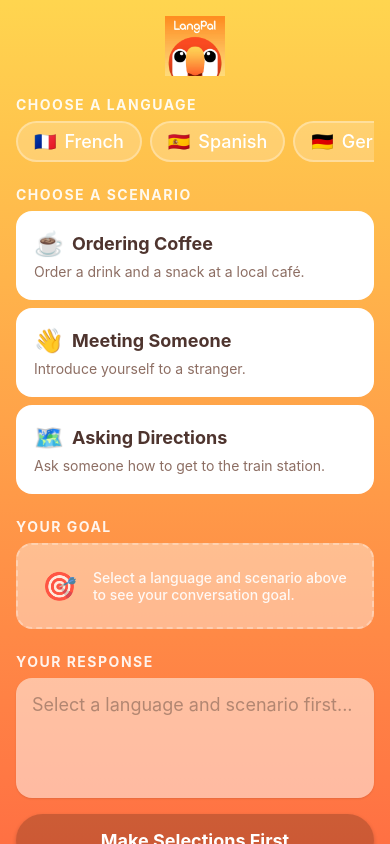
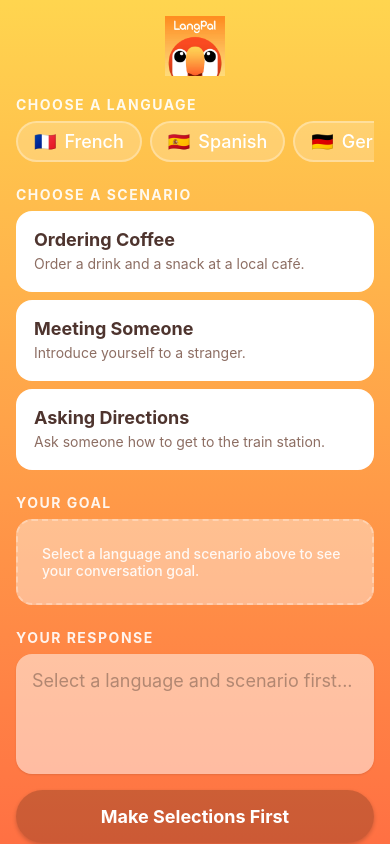
Before and after one commit to Jason-Tan1/LangPal-TakeHome, a React Native app: screen / in a window 390 px wide. Built offline with nearby package versions, Linux system fonts and the light colour scheme.

Commit message:
Remove: Logic and Emoji's

```diff
--- a/src/components/ConversationPrompt.tsx
+++ b/src/components/ConversationPrompt.tsx
@@ -17,7 +17,6 @@ export const ConversationPrompt: React.FC<ConversationPromptProps> = ({
             <View style={styles.container}>
                 <Text style={styles.label}>Your Goal</Text>
                 <View style={styles.placeholderCard}>
-                    <Text style={styles.placeholderEmoji}>🎯</Text>
                     <Text style={styles.placeholderText}>
                         Select a language and scenario above to see your conversation goal.
                     </Text>
@@ -34,7 +33,6 @@ export const ConversationPrompt: React.FC<ConversationPromptProps> = ({
         <View style={styles.container}>
             <Text style={styles.label}>Your Goal</Text>
             <View style={styles.card}>
-                <Text style={styles.mascot}>🦜</Text>
                 <View style={styles.promptContent}>
                     <Text style={styles.text}>{prompt.goal}</Text>
                     {prompt.hints.length > 0 && (
@@ -74,10 +72,6 @@ const styles = StyleSheet.create({
         shadowRadius: 4,
         elevation: 3,
     },
-    mascot: {
-        fontSize: 32,
-        marginRight: SPACING.m,
-    },
     promptContent: {
         flex: 1,
     },
@@ -115,11 +109,6 @@ const styles = StyleSheet.create({
         borderColor: 'rgba(255, 255, 255, 0.3)',
         borderStyle: 'dashed',
     },
-    placeholderEmoji: {
-        fontSize: 28,
-        marginRight: SPACING.m,
-        opacity: 0.7,
-    },
     placeholderText: {
         color: 'rgba(255, 255, 255, 0.9)',
         fontSize: FONT_SIZES.s,
--- a/src/components/ScenarioSelector.tsx
+++ b/src/components/ScenarioSelector.tsx
@@ -31,7 +31,6 @@ export const ScenarioSelector: React.FC<ScenarioSelectorProps> = ({
                             onPress={() => onSelect(scenario)}
                         >
                             <View style={styles.header}>
-                                <Text style={styles.emoji}>{scenario.emoji}</Text>
                                 <Text style={[
                                     styles.title,
                                     isSelected ? styles.titleSelected : styles.titleUnselected
@@ -84,10 +83,6 @@ const styles = StyleSheet.create({
         alignItems: 'center',
         marginBottom: SPACING.xs,
     },
-    emoji: {
-        fontSize: FONT_SIZES.l,
-        marginRight: SPACING.s,
-    },
     title: {
         fontSize: FONT_SIZES.m,
         fontWeight: '700',
--- a/src/constants/data.ts
+++ b/src/constants/data.ts
@@ -40,19 +40,16 @@ export const SCENARIOS: Scenario[] = [
         id: 'cafe',
         title: 'Ordering Coffee',
         description: 'Order a drink and a snack at a local café.',
-        emoji: '☕',
     },
     {
         id: 'greeting',
         title: 'Meeting Someone',
         description: 'Introduce yourself to a stranger.',
-        emoji: '👋',
     },
     {
         id: 'directions',
         title: 'Asking Directions',
         description: 'Ask someone how to get to the train station.',
-        emoji: '🗺️',
     },
 ];
 
--- a/src/types/index.ts
+++ b/src/types/index.ts
@@ -11,7 +11,6 @@ export interface Scenario {
     id: string;
     title: string;
     description: string;
-    emoji: string;
 }
 
 export interface Prompt {
```
